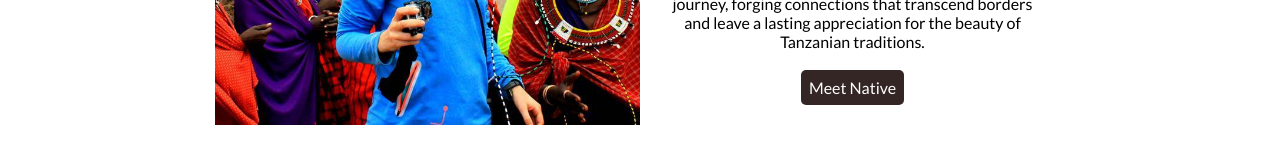
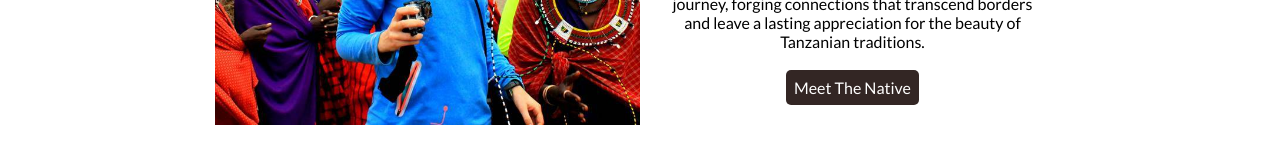
Before and after one commit to 9mmasi/silence_of_africa_safari, a React (Vite) app: page / in a window 1280 px wide. Shown: the part 6622-6782 px from the top of the page. Built offline with nearby package versions, Linux system fonts and the light colour scheme.

Commit message:
another day another push

```diff
--- a/src/components/Culturetour.jsx
+++ b/src/components/Culturetour.jsx
@@ -1,6 +1,7 @@
 import React from 'react'
 import "./culture.css"
 import bg from "../assets/culture.jpg"
+import { Link } from 'react-router-dom'
 
 const Culturetour = () => {
   return (
@@ -19,7 +20,8 @@
         <p>
         Embark on a captivating cultural immersion in Tanzania, where ancient traditions and vibrant customs come to life. Engage with local communities, savoring the rich tapestry of Tanzanian heritage through traditional dances, authentic cuisine, and storytelling. From the rhythmic beats of Swahili music to the warm hospitality of the Maasai people, our cultural experience invites you to embrace the diversity and depth of Tanzania's cultural mosaic. Immerse yourself in this unique journey, forging connections that transcend borders and leave a lasting appreciation for the beauty of Tanzanian traditions.
         </p>
-        <a className='button'  href="/contact" >Meet Native</a>
+        <Link className='button' to={'/contact'}><a>Meet The Native</a></Link>
+
       </div>
     </div>
     </section>
```
